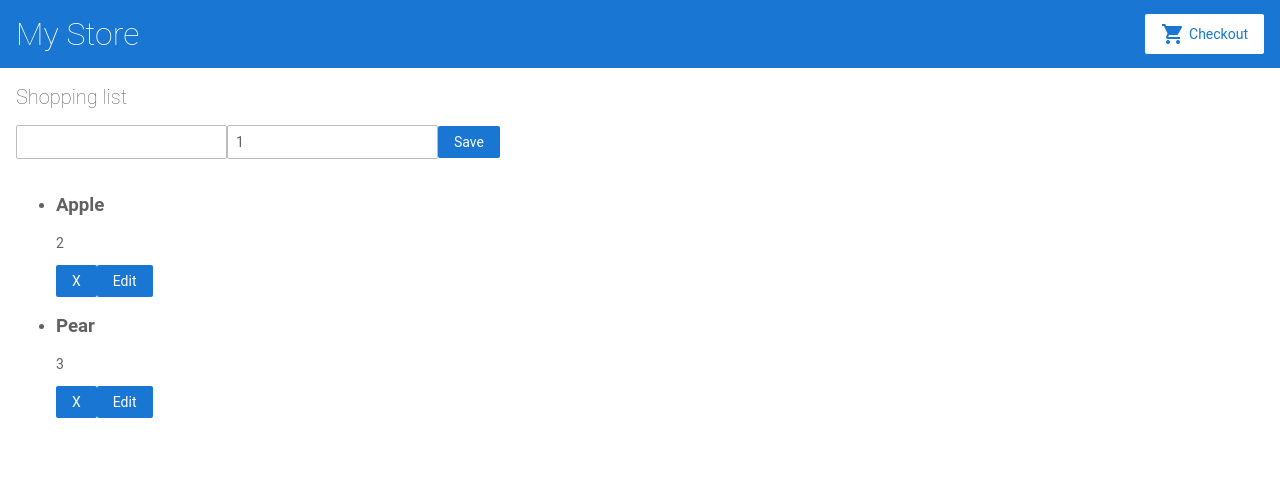
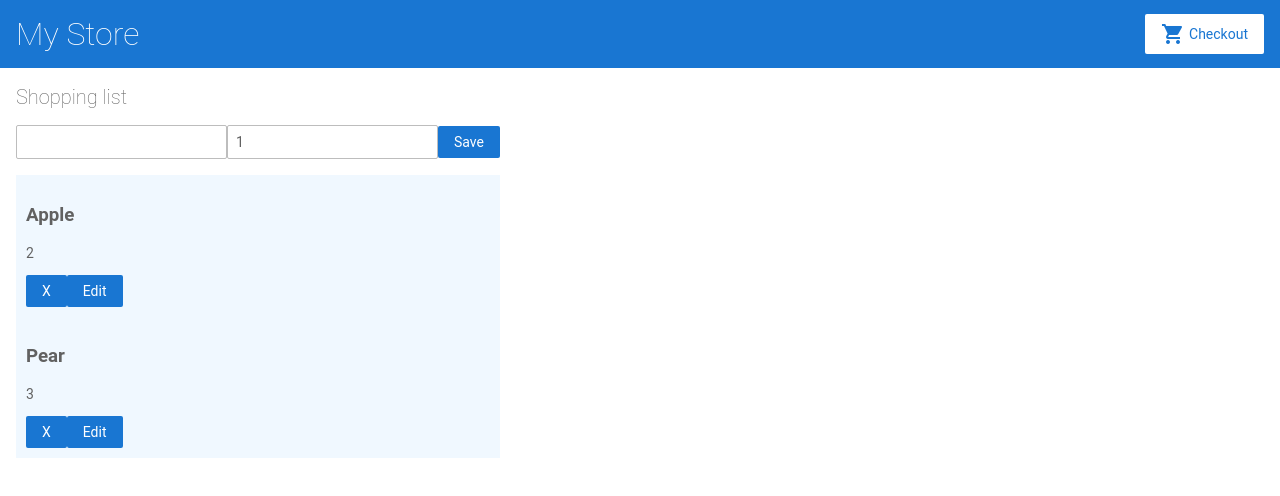
Before and after one commit to BiplopDey/angular-wozakg, an Angular app: page / in a window 1280 px wide. Shown: the top 496 px of the page. Built offline with nearby package versions, Linux system fonts and the light colour scheme.

Commit message:
Add service

```diff
--- a/src/app/product/product.component.css
+++ b/src/app/product/product.component.css
@@ -0,0 +1,6 @@
+#container-product{
+    display: flex;
+    flex-wrap: wrap;
+    align-items: center;
+    justify-content: center;
+}
--- a/src/app/product/product.component.html
+++ b/src/app/product/product.component.html
@@ -1,4 +1,12 @@
-<h3>{{product.name}}</h3>
-<p>{{product.cuantity}}</p>
-<button type="button" (click)="deleteProduct()">X</button>
-<button type="button" (click)="editProduct()">Edit</button>
+<div id="#container-product">
+    <div>
+        <h3 >{{product.name}}</h3>
+    </div>
+    <div>
+        <p>{{product.cuantity}}</p>
+    </div>
+    <div >
+        <button type="button" (click)="deleteProduct()">X</button>
+        <button type="button" (click)="editProduct()">Edit</button>
+    </div>
+</div>
--- /dev/null
+++ b/src/app/shopping-list.service.ts
@@ -0,0 +1,16 @@
+import { Injectable } from '@angular/core';
+import { Product } from './product/product';
+
+@Injectable({
+  providedIn: 'root'
+})
+export class ShoppingListService {
+  list: Array<Product> = [{name:"Apple", cuantity:2}, {name:"Pear", cuantity:3}]
+
+  constructor() {
+  }
+
+  getProduct(): Array<Product>{
+    return this.list
+  }
+}
--- a/src/app/shopping-list/shopping-list.component.css
+++ b/src/app/shopping-list/shopping-list.component.css
@@ -0,0 +1,9 @@
+#shopping-list{
+    background-color: aliceblue;
+    display: flex;
+    flex-direction: column;
+}
+
+#shopping-list > div{
+    margin: 10px;
+}
--- a/src/app/shopping-list/shopping-list.component.html
+++ b/src/app/shopping-list/shopping-list.component.html
@@ -7,8 +7,8 @@
     <button (click)="save()">Save</button>
 </div>
 
-<ul>
-    <li *ngFor="let item of list">
+<div id="shopping-list">
+    <div *ngFor="let item of list">
         <app-product [product]="item" (delete)="onDelete($event)" (edit)="onEdit($event)"></app-product>
-    </li>
-</ul>
+    </div>
+</div>
--- a/src/app/shopping-list/shopping-list.component.ts
+++ b/src/app/shopping-list/shopping-list.component.ts
@@ -1,5 +1,6 @@
 import { Component, EventEmitter, OnInit } from '@angular/core';
 import { Product } from '../product/product';
+import { ShoppingListService } from '../shopping-list.service';
 
 @Component({
   selector: 'app-shopping-list',
@@ -10,12 +11,12 @@ export class ShoppingListComponent implements OnInit {
   list!: Array<Product>
   product!: Product
 
-  constructor() {
+  constructor(private service: ShoppingListService) {
   }
 
   ngOnInit(): void {
     this.product = {name:"",cuantity:1}
-    this.list = [{name:"Apple", cuantity:2}, {name:"Pear", cuantity:3}]
+    this.list = this.service.getProduct();
   }
 
   save(): void {
@@ -50,7 +51,6 @@ export class ShoppingListComponent implements OnInit {
   }
 
   onEdit(productToEdit : Product): void{
-    console.log(productToEdit)
     this.product = productToEdit
   }
 
```
Also changed, not shown: 1 other file (tests, documents, lock files or other folders).
